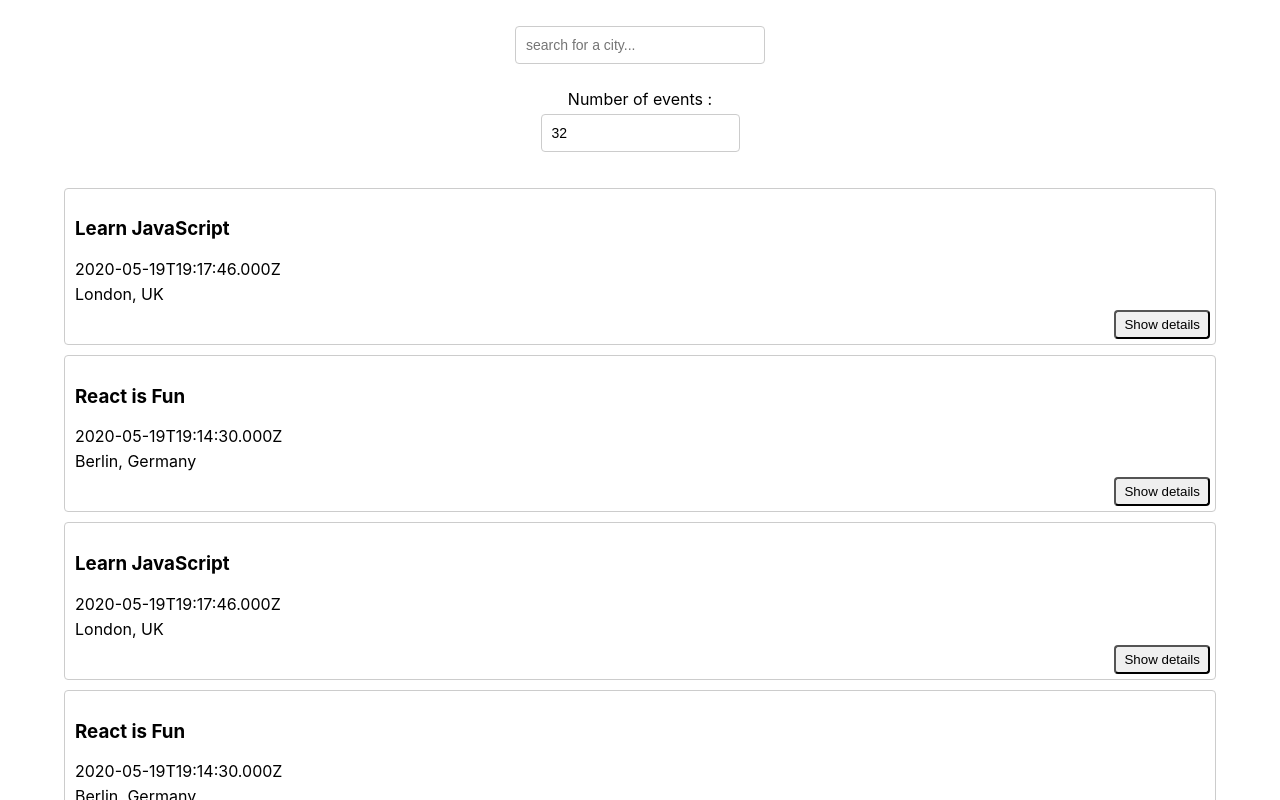
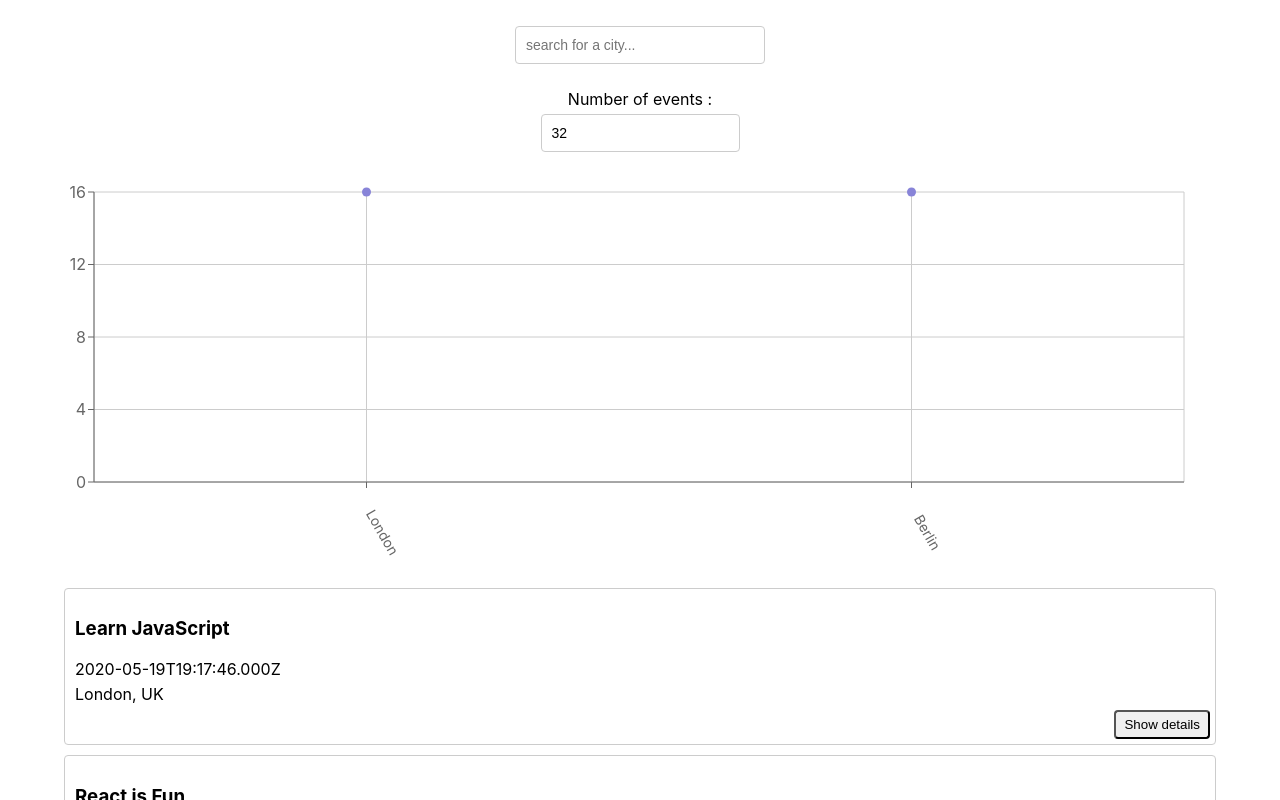
Before and after one commit to tomkdev17/meet_app, a React (Create React App) app: page / in a window 1280 px wide. Shown: the top 800 px of the page. Built offline with nearby package versions, Linux system fonts and the light colour scheme; what atatus-spa would draw is missing.

Commit message:
Include City Events Chart (Exercise 4.10)

```diff
--- a/package.json
+++ b/package.json
@@ -11,6 +11,7 @@
     "react": "^18.2.0",
     "react-dom": "^18.2.0",
     "react-scripts": "^5.0.1",
+    "recharts": "^2.12.7",
     "web-vitals": "^2.1.4",
     "workbox-background-sync": "^6.6.0",
     "workbox-broadcast-update": "^6.6.0",
--- a/src/App.js
+++ b/src/App.js
@@ -3,8 +3,10 @@
 import EventList from './components/EventList';
 import CitySearch from './components/CitySearch';
 import NumberOfEvents from './components/NumberOfEvents';
+import CityEventsChart from './components/CityEventsChart';
 import { extractLocations, getEvents } from './api';
 import { InfoAlert, ErrorAlert, WarningAlert } from './components/Alert';
+
 
 const App = () => {
 
@@ -43,6 +45,9 @@
       </div>
       <CitySearch allLocations={allLocations} setCurrentCity={setCurrentCity} setInfoAlert={setInfoAlert} />
       <NumberOfEvents currentNOE={currentNOE} setCurrentNOE={setCurrentNOE} setErrorAlert={setErrorAlert} />
+      <div className='charts-container'>
+        <CityEventsChart allLocations={allLocations} events={events} />
+      </div>
       <EventList events={events} />
     </div>
   );
--- /dev/null
+++ b/src/components/CityEventsChart.js
@@ -0,0 +1,49 @@
+import { useState, useEffect } from 'react';
+import {
+  ScatterChart,
+  Scatter,
+  XAxis, YAxis,
+  CartesianGrid,
+  Tooltip,
+  ResponsiveContainer
+} from 'recharts';
+
+const CityEventsChart = ({allLocations, events}) => {
+    const [data, setData] = useState([]);
+
+    useEffect(() => {
+        setData(getData());
+    }, [`${events}`]);
+
+    const getData = () => {
+        const data = allLocations.map((location) => {
+        const count = events.filter((event) => event.location === location).length
+          const city = location.split((/, | - /))[0]
+          return { city, count };
+        })
+        return data;
+    };
+    return(
+        <ResponsiveContainer width="99%" height={400}>
+          <ScatterChart
+            margin={{
+              top: 20,
+              right: 20,
+              bottom: 60,
+              left: -30,
+            }}
+          >
+            <CartesianGrid />
+            <XAxis
+                type="category" dataKey="city" name="City"
+                angle={60} interval={0} tick={{ dx: 20, dy: 40, fontSize: 14 }}
+            />
+            <YAxis type="number" dataKey="count" name="Number of Events" allowDecimals={false} />
+            <Tooltip cursor={{ strokeDasharray: '3 3' }} />
+            <Scatter name="A school" data={data} fill="#8884d8" />
+          </ScatterChart>
+        </ResponsiveContainer>
+    );
+}
+
+export default CityEventsChart;
```
Also changed, not shown: src/setupTests.js (+17 -0 lines), 1 other file (tests, documents, lock files or other folders).
